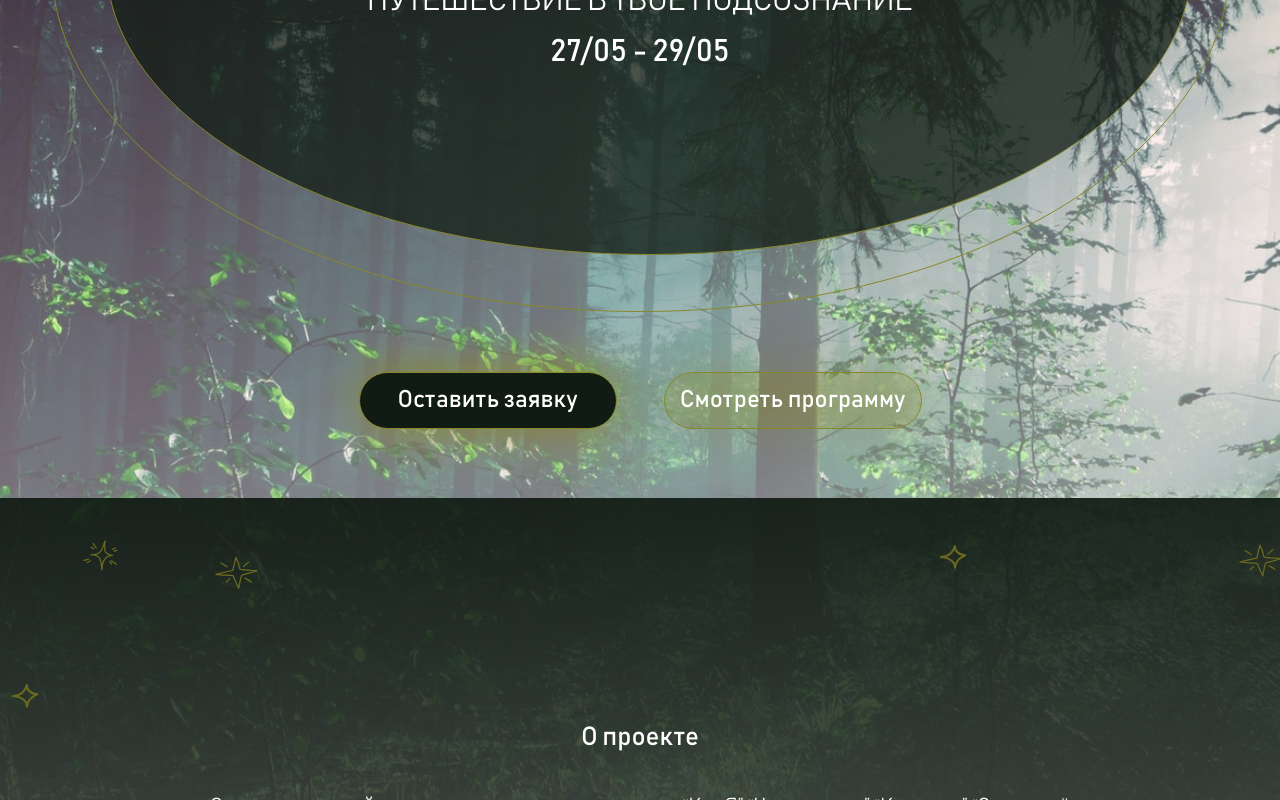
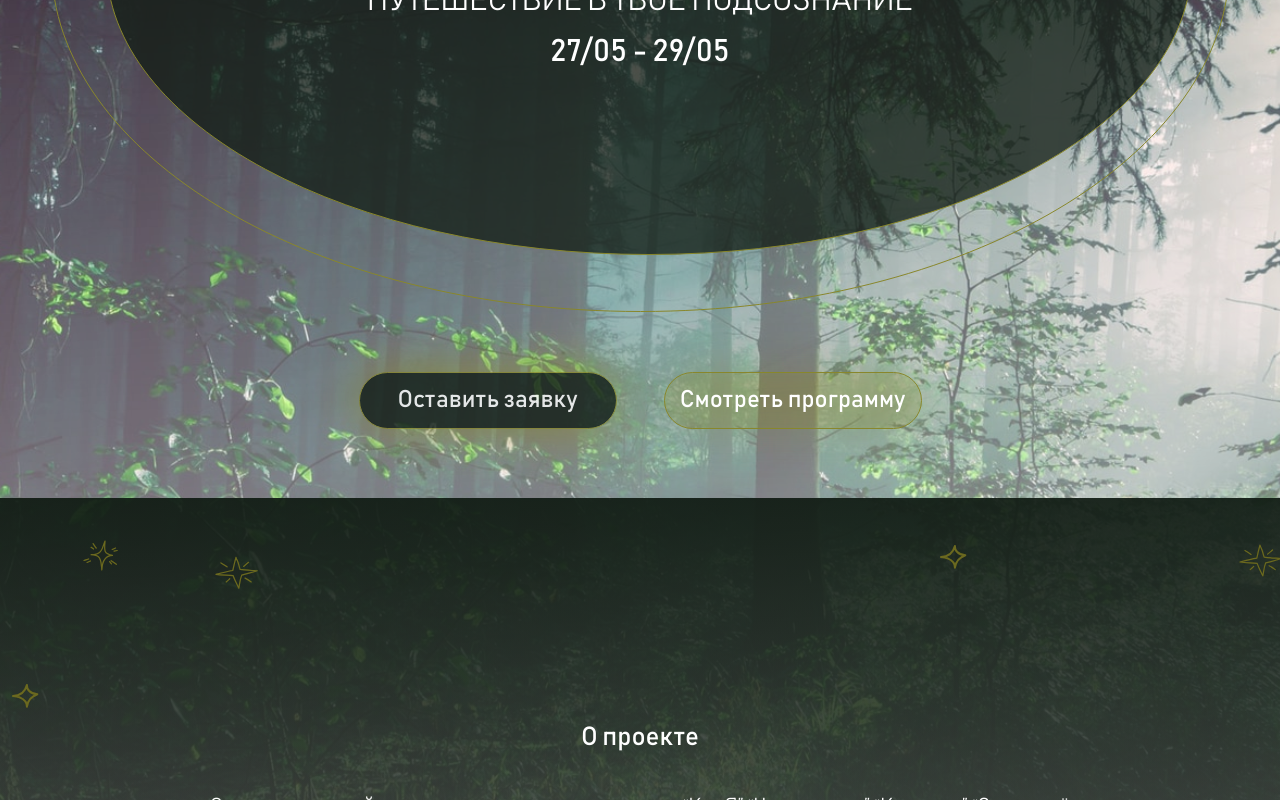
Before and after one commit to yelex/retreat, a React (Create React App) app: page / in a window 1280 px wide. In both pictures the pointer is over the button "Оставить заявку". Shown: the part 538-1338 px from the top of the page. Built offline with nearby package versions, Linux system fonts and the light colour scheme.

Commit message:
fix: button hover add

```diff
--- a/src/components/Button/Button.css
+++ b/src/components/Button/Button.css
@@ -6,10 +6,15 @@
     border-radius: 44px;
     border: 1.86px solid #89872B;
     filter: drop-shadow(0.9px 0.9px 26px #89872B);
-
     font-size: 24px;
     line-height: 29px;
     color: #fff;
+    cursor: pointer;
+    transition: all .4s;
+}
+
+.button:hover{
+    opacity: 0.8;
 }
 
 .button_type_dark-green{
```
